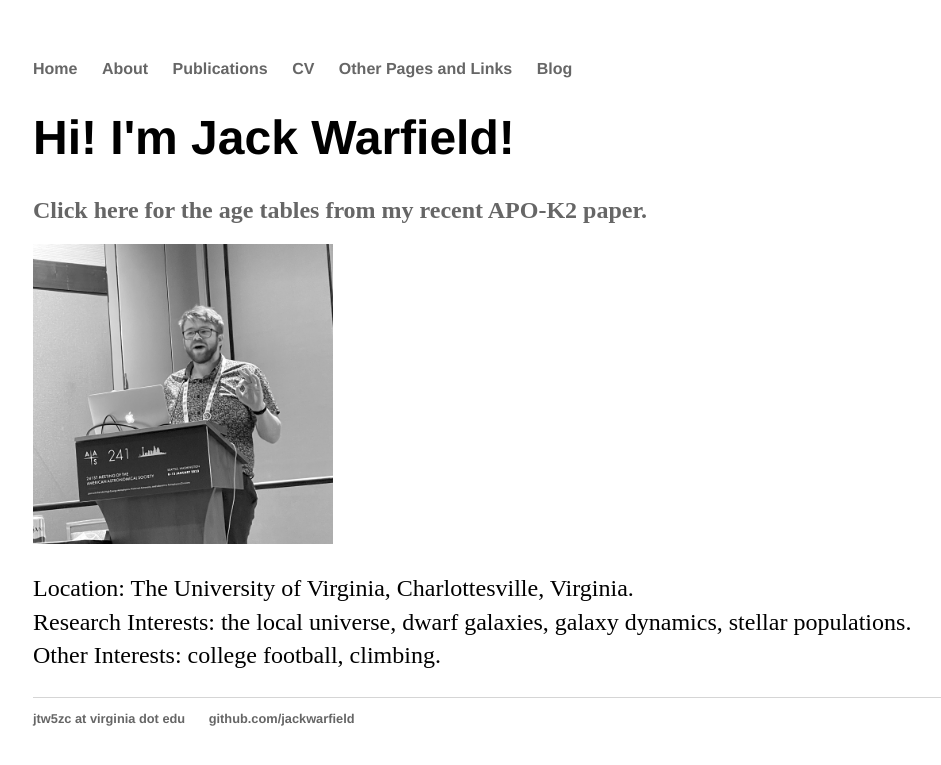
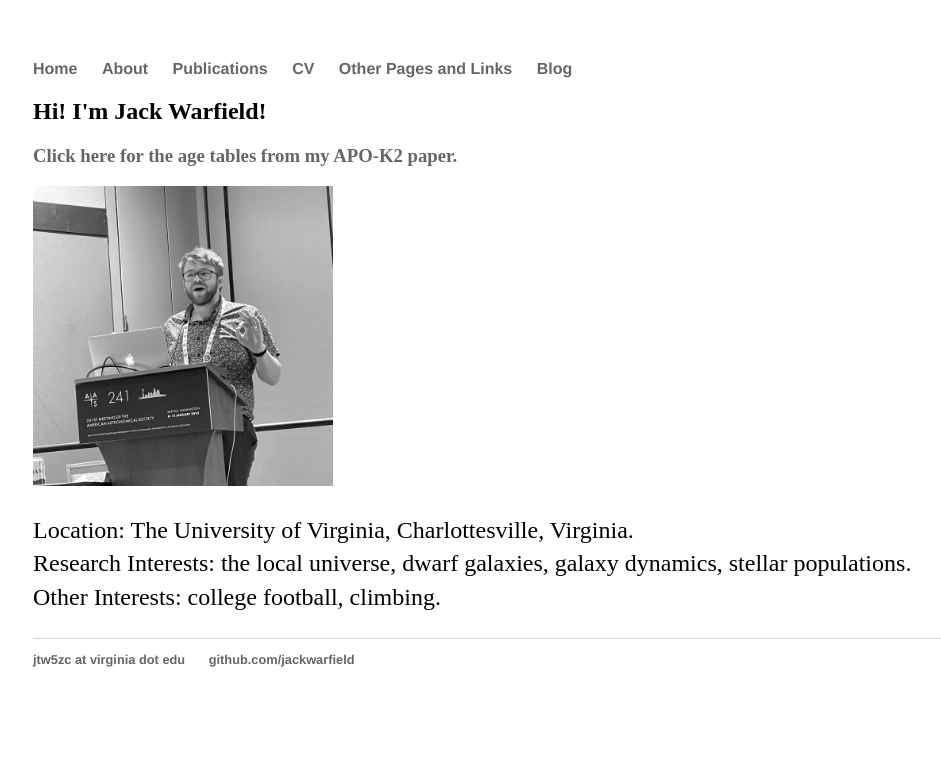
Before and after one commit to jackwarfield/jackwarfield.github.io, a Jekyll site: the page built from index.html, in a window 1280 px wide. Shown: the top 765 px of the page, without its empty margins (127-1068 px from the left). Built offline with Jekyll 4.4.1, drawn with Linux system fonts in a browser that asks for light colours.

Commit message:
size changes

```diff
--- a/index.html
+++ b/index.html
@@ -3,8 +3,8 @@
 title: Jack Warfield
 ---
 <div class="blurb">
-	<h1>Hi! I'm Jack Warfield!</h1>
-	<h2><a href='https://github.com/jackwarfield/APO-K2/tree/ages/ages'>Click here for the age tables from my recent APO-K2 paper.</a></h2>
+	<h2>Hi! I'm Jack Warfield!</h1>
+	<h3><a href='https://github.com/jackwarfield/APO-K2/tree/ages/ages'>Click here for the age tables from my APO-K2 paper.</a></h2>
 	<img src='images/jack-at-aas.jpg' style="width:300px;height:300px;" alt="Me speaking at AAS 241 in Seattle. January, 2023.">
 
 	<p>
```
